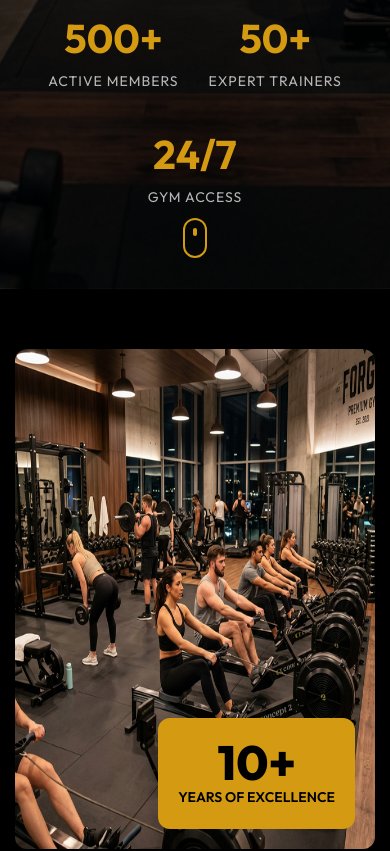
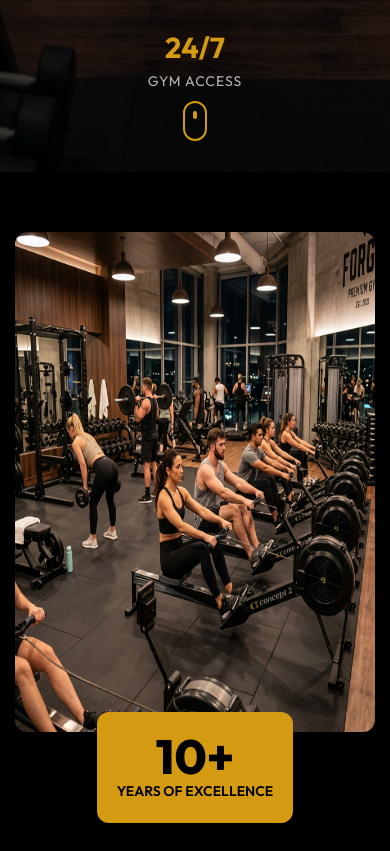
Before and after one commit to Msahan16/Fitness, a Next.js app: page / in a window 390 px wide. Shown: the part 882-1733 px from the top of the page. Built offline with nearby package versions, Linux system fonts and the light colour scheme.

Commit message:
style: optimize responsiveness and eliminate unwanted horizontal spacing across all sections

```diff
--- a/src/app/globals.css
+++ b/src/app/globals.css
@@ -72,13 +72,15 @@ img {
 }
 
 section {
-  padding: 80px 20px;
+  padding: 100px 0;
 }
 
 .container {
   max-width: var(--max-width);
   margin: 0 auto;
   width: 100%;
+  padding-left: 20px;
+  padding-right: 20px;
 }
 
 .section-title {
@@ -151,9 +153,14 @@ section {
 
 @media (max-width: 768px) {
   section {
-    padding: 60px 15px;
+    padding: 60px 0;
+  }
+  .container {
+    padding-left: 15px;
+    padding-right: 15px;
   }
   .section-title {
     font-size: 2rem;
+    margin-bottom: 30px;
   }
 }
--- a/src/components/About.module.css
+++ b/src/components/About.module.css
@@ -76,12 +76,20 @@
 @media (max-width: 992px) {
   .aboutGrid {
     grid-template-columns: 1fr;
-    gap: 60px;
+    gap: 40px;
+    text-align: center;
+  }
+
+  .features {
+    justify-content: center;
   }
 
   .experience {
+    position: relative;
     bottom: 20px;
-    right: 20px;
+    right: 0;
+    margin: 0 auto;
+    display: inline-block;
     padding: 20px;
   }
 }
--- a/src/components/Hero.module.css
+++ b/src/components/Hero.module.css
@@ -140,3 +140,15 @@
   background: var(--primary);
   border-radius: 2px;
 }
+
+@media (max-width: 480px) {
+  .title {
+    font-size: 2.5rem;
+  }
+  .stats {
+    gap: 20px;
+  }
+  .statItem h3 {
+    font-size: 1.8rem;
+  }
+}
```
